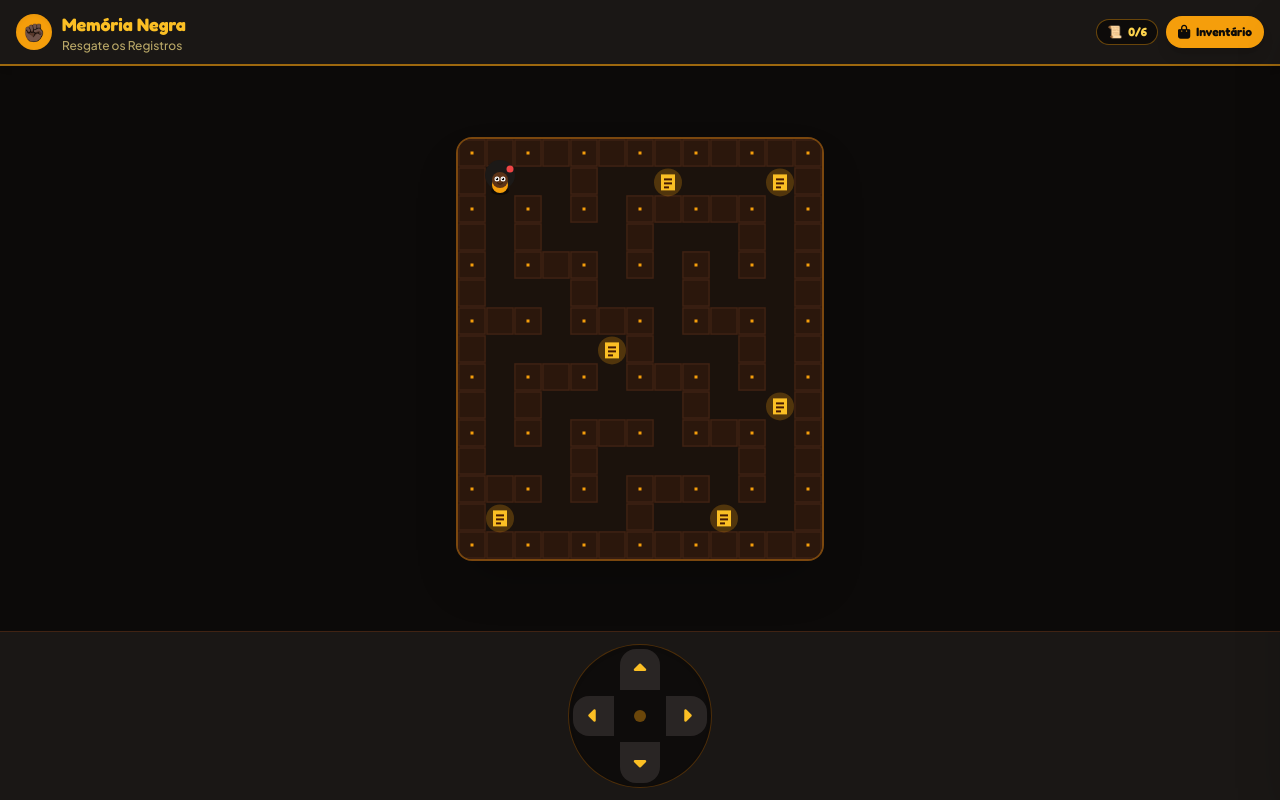
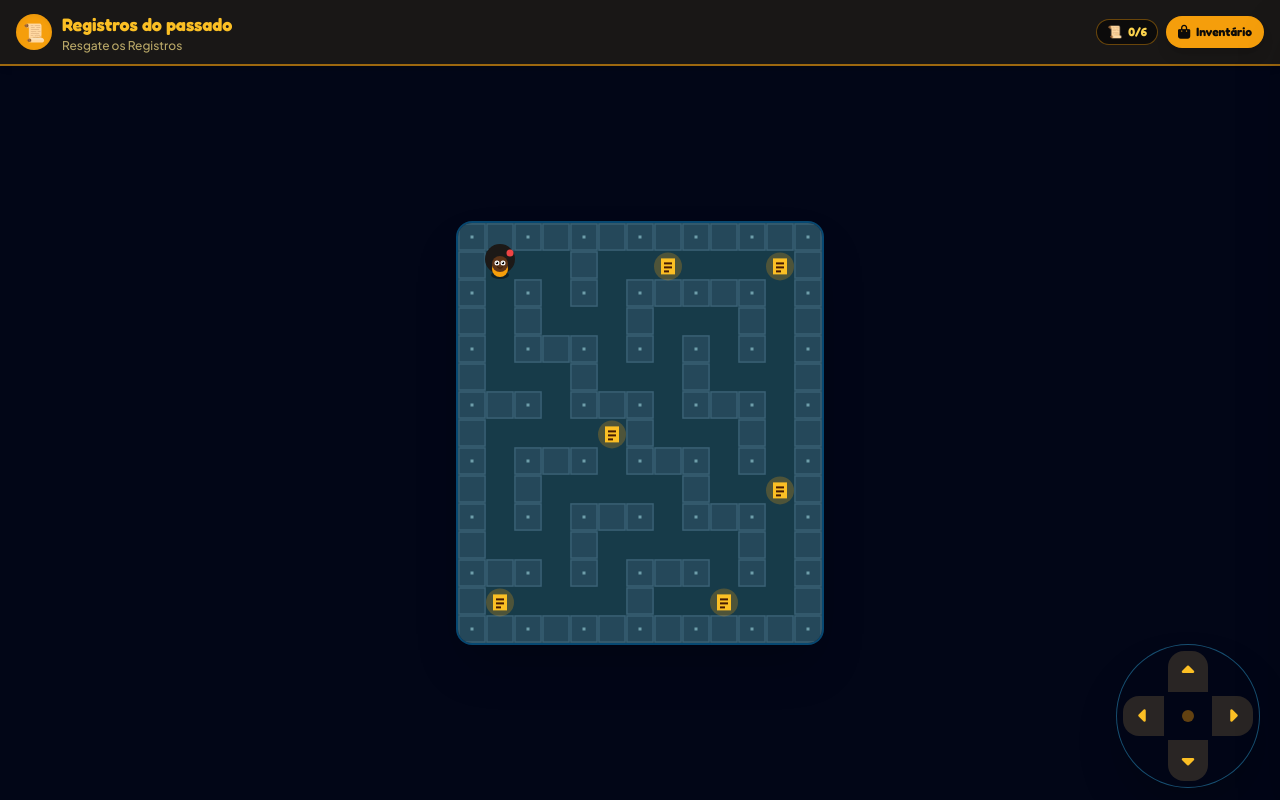
Before and after one commit to RafaAngelin/consciencianegra, a plain HTML site: page index.html in a window 1280 px wide. Drawn offline with nearby package versions, Linux system fonts and the light colour scheme.

Commit message:
Add files via upload

```diff
--- a/index.html
+++ b/index.html
@@ -12,7 +12,7 @@
     <style>
         body {
             font-family: 'Plus Jakarta Sans', sans-serif;
-            background-color: #0d0907;
+            background-color: #101b2a;
             color: #f3f4f6;
             overflow: hidden;
             touch-action: manipulation;
@@ -31,7 +31,7 @@
 
         /* Estilização Scrollbar */
         ::-webkit-scrollbar { width: 5px; }
-        ::-webkit-scrollbar-track { background: #1c130e; }
+        ::-webkit-scrollbar-track { background: #142638; }
         ::-webkit-scrollbar-thumb { background: #f59e0b; border-radius: 4px; }
 
         /* Animação de pulso no item colecionável */
@@ -60,16 +60,16 @@
         }
     </style>
 </head>
-<body class="h-screen w-screen flex flex-col justify-between overflow-hidden bg-stone-950">
+<body class="h-screen w-screen flex flex-col justify-between overflow-hidden bg-slate-950">
 
     <!-- TOP BAR / HUD MOBILE FIRST -->
     <header class="w-full bg-stone-900/90 border-b-2 border-amber-500/60 px-4 py-2.5 flex items-center justify-between z-20 shadow-md">
         <div class="flex items-center space-x-2.5">
             <div class="w-9 h-9 rounded-full bg-amber-500 flex items-center justify-center text-stone-950 font-bold text-lg shadow-inner">
-                ✊🏿
+                📜
             </div>
             <div>
-                <h1 class="font-title text-base sm:text-lg font-bold text-amber-400 leading-none">Memória Negra</h1>
+                <h1 class="font-title text-base sm:text-lg font-bold text-amber-400 leading-none">Registros do passado</h1>
                 <p class="text-[10px] sm:text-xs text-amber-200/70">Resgate os Registros</p>
             </div>
         </div>
@@ -90,17 +90,17 @@
     </header>
 
     <!-- ÁREA PRINCIPAL DO CANVAS DE JOGO -->
-    <main class="relative flex-1 w-full h-full flex flex-col items-center justify-center bg-stone-950 overflow-hidden">
+    <main class="relative flex-1 w-full h-full flex flex-col items-center justify-center bg-slate-950 overflow-hidden">
         <!-- Canvas Otimizado Mobile -->
         <div class="relative max-w-full max-h-full flex items-center justify-center p-2">
-            <canvas id="gameCanvas" class="rounded-2xl border-2 border-amber-600/50 shadow-2xl bg-stone-900"></canvas>
+            <canvas id="gameCanvas" class="rounded-2xl border-2 border-sky-700/60 shadow-2xl bg-slate-900"></canvas>
         </div>
     </main>
 
-    <!-- CONTROLES MOBILE (D-PAD TOUCH VIRTUAL) NA PARTE INFERIOR -->
-    <footer class="w-full bg-stone-900/90 border-t border-amber-900/40 p-3 flex justify-between items-center z-20">
-        <!-- Joystick / D-Pad direcional bem espaçado para telas de toque -->
-        <div class="relative w-36 h-36 mx-auto grid grid-cols-3 gap-1.5 p-1 bg-stone-950/80 rounded-full border border-amber-600/30 shadow-inner">
+    <!-- CONTROLES FLUTUANTES SOBRE O CENÁRIO -->
+    <footer class="fixed right-3 bottom-3 sm:right-5 sm:bottom-5 z-30 pointer-events-none" style="bottom: max(12px, env(safe-area-inset-bottom));">
+        <!-- D-Pad compacto: permanece sobre o jogo sem ocupar espaço do layout -->
+        <div class="pointer-events-auto relative w-28 h-28 sm:w-36 sm:h-36 grid grid-cols-3 grid-rows-3 gap-1 p-1.5 bg-slate-950/75 backdrop-blur-md rounded-full border border-sky-400/40 shadow-2xl">
             <div></div>
             <button id="btn-up" class="touch-btn bg-stone-800 text-amber-400 rounded-t-2xl flex items-center justify-center text-xl active:text-white">
                 <i class="fa-solid fa-caret-up"></i>
@@ -435,7 +435,7 @@
 
         // DESENHO DO MAPA E ILUSTRAÇÃO DA PERSONAGEM CARISMÁTICA
         function drawMap() {
-            ctx.fillStyle = '#140c08';
+            ctx.fillStyle = '#102b38';
             ctx.fillRect(0, 0, canvas.width, canvas.height);
 
             for (let r = 0; r < MAP_ROWS; r++) {
@@ -445,19 +445,19 @@
 
                     if (mazeGrid[r][c] === 1) {
                         // Parede com padrão de tijolos/afro
-                        ctx.fillStyle = '#2b170c';
+                        ctx.fillStyle = '#25485a';
                         ctx.fillRect(x, y, TILE_SIZE, TILE_SIZE);
-                        ctx.strokeStyle = '#422415';
+                        ctx.strokeStyle = '#3c6578';
                         ctx.strokeRect(x + 1, y + 1, TILE_SIZE - 2, TILE_SIZE - 2);
 
                         // Padrão geométrico decorativo sutil
                         if ((r + c) % 2 === 0) {
-                            ctx.fillStyle = '#f59e0b';
+                            ctx.fillStyle = '#6f9eaa';
                             ctx.fillRect(x + TILE_SIZE / 2 - 1.5, y + TILE_SIZE / 2 - 1.5, 3, 3);
                         }
                     } else {
                         // Chão do Labirinto
-                        ctx.fillStyle = '#1b120c';
+                        ctx.fillStyle = '#173b49';
                         ctx.fillRect(x, y, TILE_SIZE, TILE_SIZE);
                     }
                 }
@@ -628,7 +628,7 @@
             const container = document.getElementById('modal-svg-art');
             container.innerHTML = `
                 <svg viewBox="0 0 200 120" class="w-full h-full">
-                    <rect width="200" height="120" fill="#140c08"/>
+                    <rect width="200" height="120" fill="#102b38"/>
                     <circle cx="100" cy="55" r="40" fill="none" stroke="${color}" stroke-width="2" opacity="0.4"/>
                     <text x="100" y="60" font-size="28" text-anchor="middle" fill="${color}">${
                         artType==='zumbi'?'👑':artType==='dandara'?'⚔️':artType==='luizgama'?'⚖️':artType==='machado'?'✍️':artType==='firmina'?'📚':'✊🏿'
```
